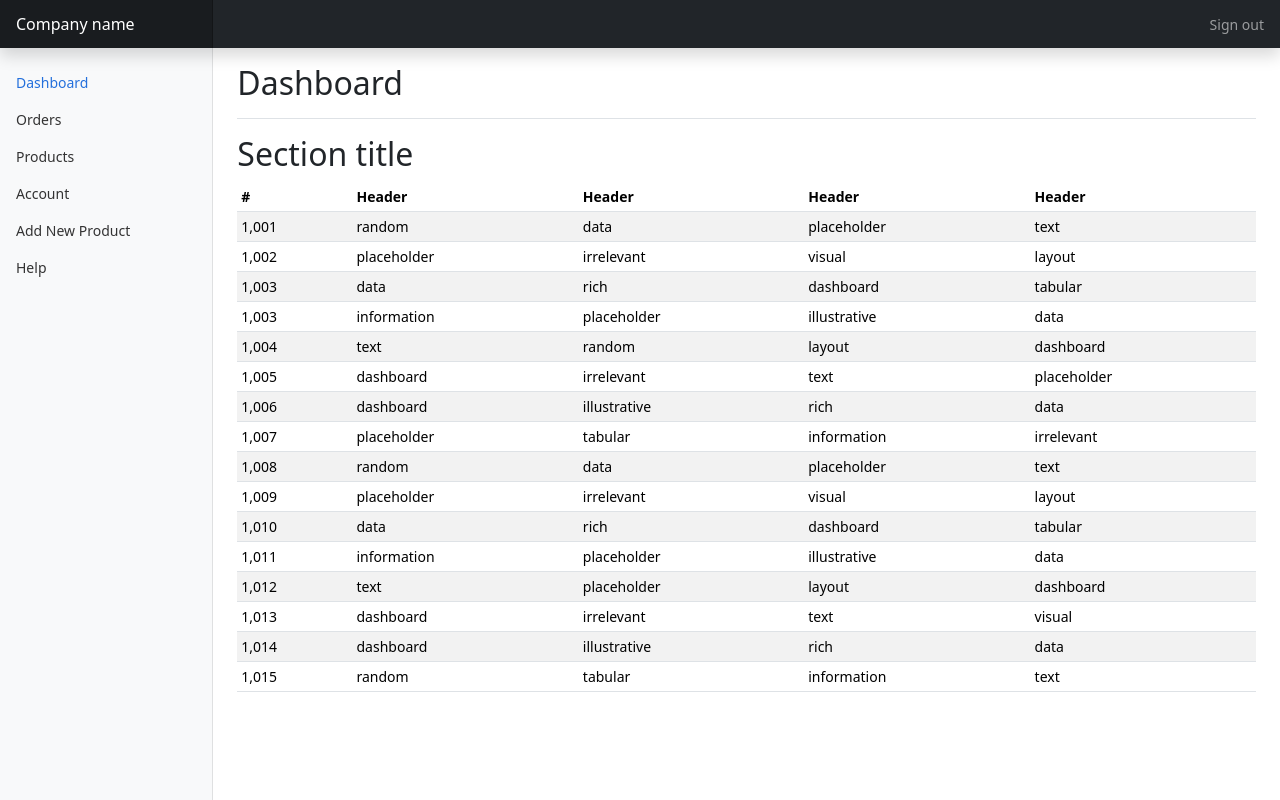
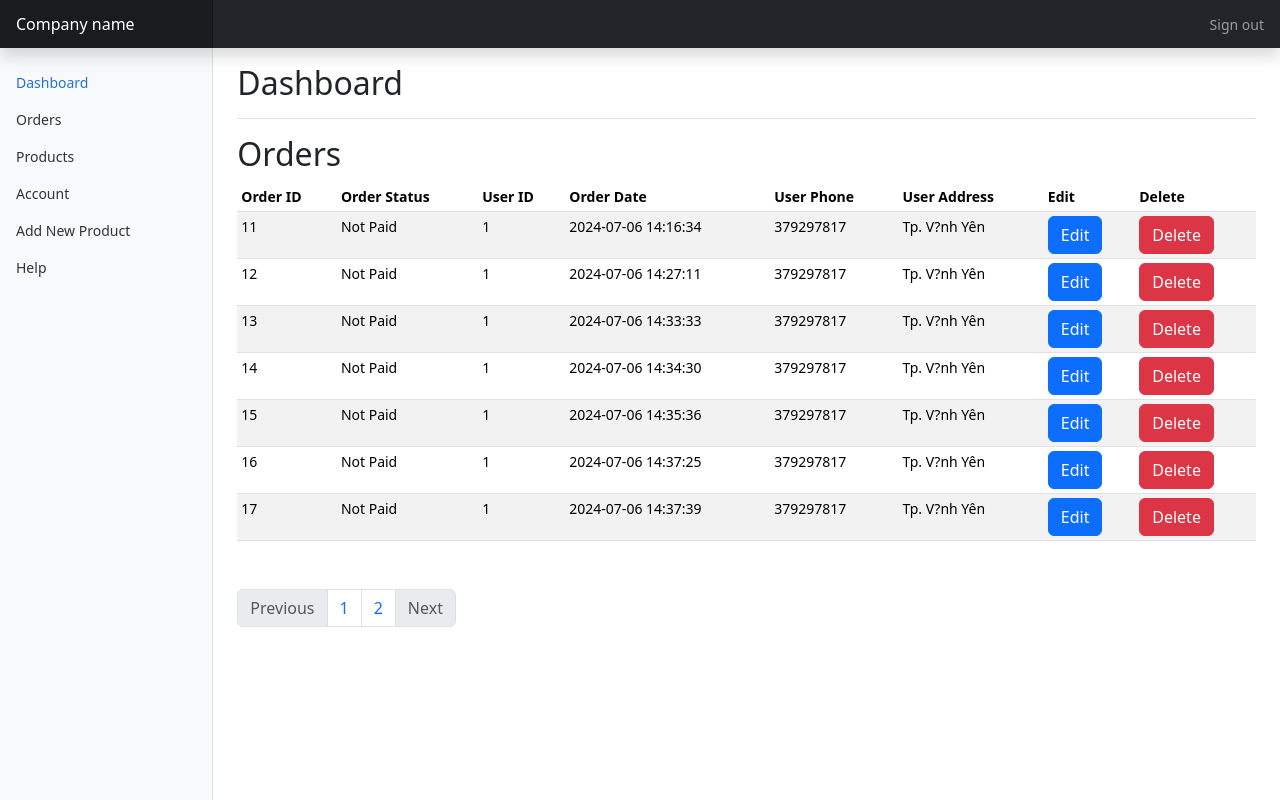
Before and after one commit to hungdaden/LapTrinhWeb_BTL, a PHP site: page /admin/index.php in a window 1280 px wide. Run offline with PHP 8.4, Linux system fonts and the light colour scheme; the visitor is signed in with stand-in values (Sample User, id 1); data comes from the database, SQL or seed files in the repository; some libraries are stand-ins or nearby versions.

Commit message:
vd124 admin_dashboard

```diff
--- a/admin/index.php
+++ b/admin/index.php
@@ -11,11 +11,37 @@
 
 <?php
 
-  $stmt = $conn->prepare("SELECT * FROM orders WHERE user_id =? ");
+if(isset($_GET['page_no']) && $_GET['page_no'] != ""){
 
-  $stmt->execute();
+  $page_no = $_GET['page_no'];
+} else {
+  $page_no = 1;
+}
 
-  $orders = $stmt->get_result();
+
+
+$stmt1 = $conn->prepare("SELECT COUNT(*) As total_records FROM orders");
+$stmt1->execute();
+$stmt1->bind_result($total_records);
+$stmt1->store_result();
+$stmt1->fetch();
+
+// products per page
+$total_records_per_page = 10;
+$offset = ($page_no-1) * $total_records_per_page;
+
+$previous_page = $page_no -1;
+$next_page = $page_no +1;
+
+$adjacents = "2";
+
+$total_no_of_pages = ceil($total_records/$total_records_per_page);
+
+// get all products
+
+$stmt2 = $conn->prepare("SELECT * FROM orders LIMIT $offset,$total_records_per_page");
+$stmt2->execute();
+$orders = $stmt2->get_result();
 
 ?>
 
@@ -30,133 +56,68 @@
         <h1 class="h2">Dashboard</h1>
       </div>
 
-      <h2>Section title</h2>
+      <h2>Orders</h2>
       <div class="table-responsive">
         <table class="table table-striped table-sm">
           <thead>
             <tr>
-              <th scope="col">#</th>
-              <th scope="col">Header</th>
-              <th scope="col">Header</th>
-              <th scope="col">Header</th>
-              <th scope="col">Header</th>
+              <th scope="col">Order ID</th>
+              <th scope="col">Order Status</th>
+              <th scope="col">User ID</th>
+              <th scope="col">Order Date</th>
+              <th scope="col">User Phone</th>
+              <th scope="col">User Address</th>
+              <th scope="col">Edit</th>
+              <th scope="col">Delete</th>
             </tr>
           </thead>
           <tbody>
+
+            <?php foreach($orders as $order) { ?>
+
             <tr>
-              <td>1,001</td>
-              <td>random</td>
-              <td>data</td>
-              <td>placeholder</td>
-              <td>text</td>
+              <td><?php echo $order['order_id']; ?></td>
+              <td><?php echo $order['order_status']; ?></td>
+              <td><?php echo $order['user_id']; ?></td>
+              <td><?php echo $order['order_date']; ?></td>
+              <td><?php echo $order['user_phone']; ?></td>
+              <td><?php echo $order['user_address']; ?></td>
+
+              <td><a class="btn btn-primary" href="">Edit</a></td>
+              <td><a class="btn btn-danger" href="">Delete</a></td>
             </tr>
-            <tr>
-              <td>1,002</td>
-              <td>placeholder</td>
-              <td>irrelevant</td>
-              <td>visual</td>
-              <td>layout</td>
-            </tr>
-            <tr>
-              <td>1,003</td>
-              <td>data</td>
-              <td>rich</td>
-              <td>dashboard</td>
-              <td>tabular</td>
-            </tr>
-            <tr>
-              <td>1,003</td>
-              <td>information</td>
-              <td>placeholder</td>
-              <td>illustrative</td>
-              <td>data</td>
-            </tr>
-            <tr>
-              <td>1,004</td>
-              <td>text</td>
-              <td>random</td>
-              <td>layout</td>
-              <td>dashboard</td>
-            </tr>
-            <tr>
-              <td>1,005</td>
-              <td>dashboard</td>
-              <td>irrelevant</td>
-              <td>text</td>
-              <td>placeholder</td>
-            </tr>
-            <tr>
-              <td>1,006</td>
-              <td>dashboard</td>
-              <td>illustrative</td>
-              <td>rich</td>
-              <td>data</td>
-            </tr>
-            <tr>
-              <td>1,007</td>
-              <td>placeholder</td>
-              <td>tabular</td>
-              <td>information</td>
-              <td>irrelevant</td>
-            </tr>
-            <tr>
-              <td>1,008</td>
-              <td>random</td>
-              <td>data</td>
-              <td>placeholder</td>
-              <td>text</td>
-            </tr>
-            <tr>
-              <td>1,009</td>
-              <td>placeholder</td>
-              <td>irrelevant</td>
-              <td>visual</td>
-              <td>layout</td>
-            </tr>
-            <tr>
-              <td>1,010</td>
-              <td>data</td>
-              <td>rich</td>
-              <td>dashboard</td>
-              <td>tabular</td>
-            </tr>
-            <tr>
-              <td>1,011</td>
-              <td>information</td>
-              <td>placeholder</td>
-              <td>illustrative</td>
-              <td>data</td>
-            </tr>
-            <tr>
-              <td>1,012</td>
-              <td>text</td>
-              <td>placeholder</td>
-              <td>layout</td>
-              <td>dashboard</td>
-            </tr>
-            <tr>
-              <td>1,013</td>
-              <td>dashboard</td>
-              <td>irrelevant</td>
-              <td>text</td>
-              <td>visual</td>
-            </tr>
-            <tr>
-              <td>1,014</td>
-              <td>dashboard</td>
-              <td>illustrative</td>
-              <td>rich</td>
-              <td>data</td>
-            </tr>
-            <tr>
-              <td>1,015</td>
-              <td>random</td>
-              <td>tabular</td>
-              <td>information</td>
-              <td>text</td>
-            </tr>
+
+            <?php } ?>
+
           </tbody>
         </table>
+
+
+        <nav aria-label="Page navigation example">
+      <ul class="pagination mt-5 mx-auto">
+
+        <li class="page-item <?php if($page_no <=1){echo 'disabled';} ?>">
+          <a class="page-link" href="<?php if($page_no <= 1){echo '#';}else { echo "?page_no=".($page_no-1);} ?>">Previous</a>
+        </li>
+
+
+        <li class="page-item"><a class="page-link" href="?page_no=1">1</a></li>
+        <li class="page-item"><a class="page-link" href="?page_no=2">2</a></li>
+
+         <?php if( $page_no >=3) {?>
+          <li class="page-item"><a class="page-link" href="#">...</a></li>
+          <li class="page-item"><a class="page-link" href="<?php echo "?page_no=".$page_no;?>"><?php echo $page_no; ?></a></li>
+        <?php } ?>
+
+
+        <li class="page-item <?php if($page_no >= $total_no_of_pages){echo 'disabled';}?>">
+          <a class="page-link" href="<?php if($page_no >= $total_no_of_pages){echo '#';} else{echo "?page_no=".($psge_no+1);} ?>">Next</a>
+        </li>
+      </ul>
+      </nav>
+
+
+
       </div>
     </main>
   </div>
--- a/shop.php
+++ b/shop.php
@@ -225,7 +225,7 @@
 
           <?php } ?>
 
-      <nav aria-label="Page navigation example"></nav>
+      <nav aria-label="Page navigation example">
       <ul class="pagination mt-5 mx-auto">
 
         <li class="page-item <?php if($page_no <=1){echo 'disabled';} ?>">
@@ -246,7 +246,7 @@
           <a class="page-link" href="<?php if($page_no >= $total_no_of_pages){echo '#';} else{echo "?page_no=".($psge_no+1);} ?>">Next</a>
         </li>
       </ul>
-
+      </nav>
         </div>
     </section>
 
```
